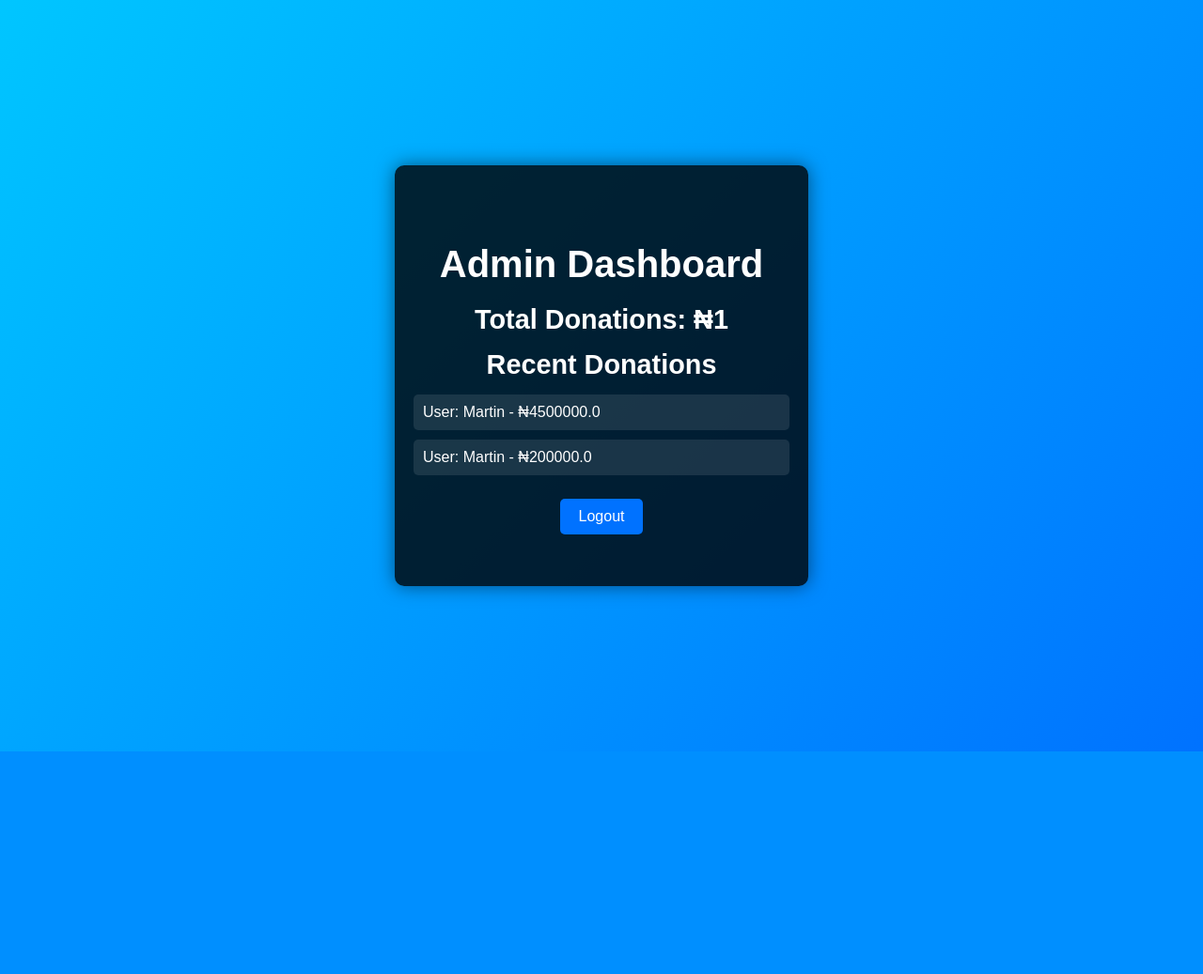
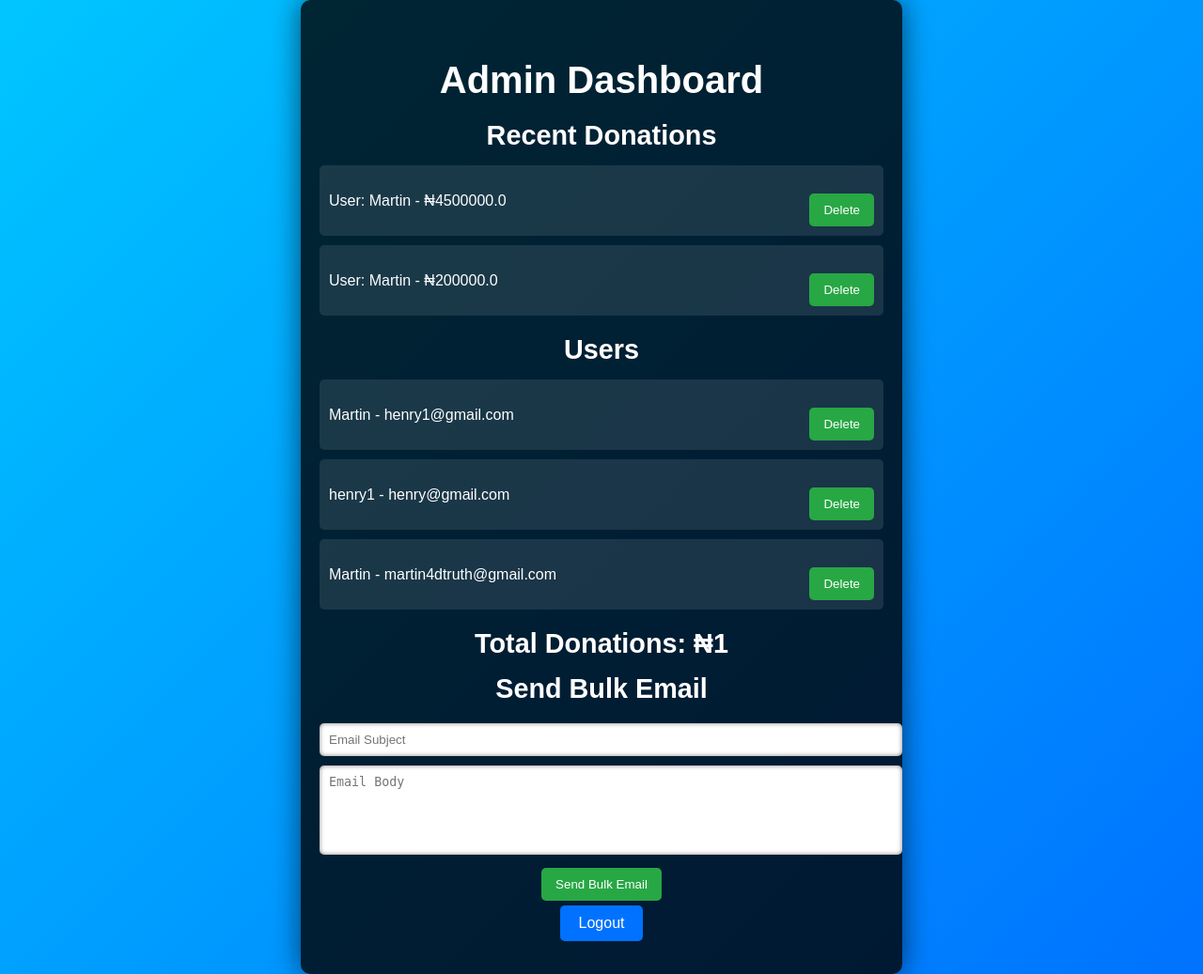
Before and after one commit to Martin4dbest/Donations_Tracker1, a Flask app: template templates/admin_dashboard.html in a window 1280 px wide. Shown: the whole page at 94% size. Before the commit the page ends 800 px from the top, so only its background shows below. Run offline with Flask 3, Linux system fonts and the light colour scheme; the template is opened without the code that fills it: values that come from a table or form of the project are taken from there, most other values are stand-ins (such as "Sample title", 1, 10 or a date in 2020).

Commit message:
updated code

```diff
--- a/app.py
+++ b/app.py
@@ -3,7 +3,11 @@ from flask_sqlalchemy import SQLAlchemy
 from flask_migrate import Migrate
 from werkzeug.security import generate_password_hash, check_password_hash
 from flask_mail import Mail, Message
+from datetime import datetime
+from apscheduler.schedulers.background import BackgroundScheduler
+from twilio.rest import Client
 
+# App and database setup
 app = Flask(__name__)
 app.config["SQLALCHEMY_DATABASE_URI"] = "sqlite:///donations.db"
 app.config["SECRET_KEY"] = "randomsecretkey"
@@ -17,6 +21,13 @@ app.config["MAIL_USE_SSL"] = False
 mail = Mail(app)
 db = SQLAlchemy(app)
 migrate = Migrate(app, db)
+scheduler = BackgroundScheduler()
+
+# Twilio configuration
+TWILIO_ACCOUNT_SID = 'your_account_sid'
+TWILIO_AUTH_TOKEN = 'your_auth_token'
+TWILIO_PHONE_NUMBER = 'your_twilio_phone_number'
+client = Client(TWILIO_ACCOUNT_SID, TWILIO_AUTH_TOKEN)
 
 # User model
 class User(db.Model):
@@ -27,15 +38,62 @@ class User(db.Model):
     location = db.Column(db.String(100), nullable=True)
     address = db.Column(db.String(200), nullable=True)
     password = db.Column(db.String(120), nullable=False)
+    birthday = db.Column(db.Date, nullable=True)  # Add birthday column
     is_admin = db.Column(db.Boolean, default=False)  # Admin flag
+
 
 # Donation model
 class Donation(db.Model):
     id = db.Column(db.Integer, primary_key=True)
     user_id = db.Column(db.Integer, db.ForeignKey("user.id"), nullable=False)
     amount = db.Column(db.Float, nullable=False)
+    currency = db.Column(db.String(3), default='USD')  # Add currency column
     user = db.relationship("User", backref="donations")
 
+# Schedule for sending birthday emails
+def send_birthday_emails():
+    today = datetime.now().date()
+    users_with_birthday = User.query.filter(db.func.strftime('%m-%d', User.birthday) == today.strftime('%m-%d')).all()
+    for user in users_with_birthday:
+        msg = Message("Happy Birthday!", sender="noreply@donationtracker.com", recipients=[user.email])
+        msg.body = f"Dear {user.name},\n\nHappy Birthday! We wish you a wonderful day!\n\nBest regards,\nDonation Tracker Team"
+        mail.send(msg)
+
+scheduler.add_job(send_birthday_emails, 'cron', day='*', hour=0)  # Runs every day at midnight
+scheduler.start()
+
+# Function to send bulk SMS
+def send_bulk_sms(message):
+    users = User.query.all()  # Get all users
+    for user in users:
+        client.messages.create(
+            body=message,
+            from_=TWILIO_PHONE_NUMBER,
+            to=user.phone
+        )
+
+# Function to send bulk emails
+def send_bulk_email(subject, body):
+    users = User.query.all()  # Get all users
+    for user in users:
+        msg = Message(subject, sender="noreply@donationtracker.com", recipients=[user.email])
+        msg.body = body
+        mail.send(msg)
+
+
+# Function to create an admin user
+def create_admin(name, email, phone, password, location=None, address=None, birthday=None):
+    hashed_password = generate_password_hash(password, method="pbkdf2:sha256")
+    admin_user = User(name=name, phone=phone, email=email, location=location, address=address,
+                      password=hashed_password, birthday=birthday, is_admin=True)  # is_admin=True for admin
+    db.session.add(admin_user)
+    db.session.commit()
+    print(f"Admin user {name} created successfully.")
+
+# Call this function manually to create an admin user
+
+
+# Home route
 @app.route("/")
 def index():
     return render_template("index.html")
@@ -50,12 +108,11 @@ def register():
         location = request.form["location"]
         address = request.form["address"]
         password = request.form["password"]
+        birthday = request.form.get("birthday")  # Get birthday input
         hashed_password = generate_password_hash(password, method="pbkdf2:sha256")
-
-        # Check if the user is registering as admin
         is_admin = request.form.get("is_admin") == "on"  # 'on' means checked
 
-        user = User(name=name, phone=phone, email=email, location=location, address=address, password=hashed_password, is_admin=is_admin)
+        user = User(name=name, phone=phone, email=email, location=location, address=address, password=hashed_password, birthday=datetime.strptime(birthday, '%Y-%m-%d') if birthday else None, is_admin=is_admin)
         db.session.add(user)
         db.session.commit()
         flash("Registration successful! Please log in.", "success")
@@ -76,18 +133,13 @@ def login():
             session["is_admin"] = user.is_admin  # Set admin status in session
 
             flash("Login successful!", "success")
-
-            # Redirect based on user role
-            if user.is_admin:  # If the user is an admin
-                return redirect(url_for("admin_dashboard"))
-            else:  # If the user is a regular user
-                return redirect(url_for("donate"))  # Redirect to donate dashboard for users
+            return redirect(url_for("admin_dashboard") if user.is_admin else "donate")
         else:
             flash("Invalid credentials. Please try again.", "danger")
 
     return render_template("login.html")
 
-# Dashboard for donation tracking (user view)
+# User dashboard
 @app.route("/dashboard")
 def dashboard():
     if not session.get("user_id"):
@@ -122,31 +174,80 @@ def donate():
     if request.method == "POST":
         user_id = session.get("user_id")
         if not user_id:
+            flash("You must be logged in to donate.", "danger")
             return redirect(url_for("login"))
 
-        amount = float(request.form["amount"])
-        donation = Donation(user_id=user_id, amount=amount)
-        db.session.add(donation)
-        db.session.commit()
+        try:
+            amount = float(request.form["amount"])
+            currency = request.form.get("currency", "USD")  # Get currency input, default to USD
+            donation = Donation(user_id=user_id, amount=amount, currency=currency)
+            db.session.add(donation)
+            db.session.commit()
 
-        # Send acknowledgment email
-        user = User.query.get(user_id)
-        msg = Message("Donation Acknowledgement", sender="noreply@donationtracker.com", recipients=[user.email])
-        msg.body = f"Dear {user.name},\n\nThank you for your generous donation of ${amount}.\nWe truly appreciate your support.\n\nBest regards,\nDonation Tracker Team"
-        mail.send(msg)
+            # Send acknowledgment email
+            user = User.query.get(user_id)
+            msg = Message("Donation Acknowledgement", sender="noreply@donationtracker.com", recipients=[user.email])
+            msg.body = f"Dear {user.name},\n\nThank you for your generous donation of {currency} {amount}.\nWe truly appreciate your support.\n\nBest regards,\nDonation Tracker Team"
+            mail.send(msg)
 
-        flash("Donation recorded and acknowledgment email sent.", "success")
-        return redirect(url_for("dashboard"))
+            flash("Donation recorded and acknowledgment email sent.", "success")
+            return redirect(url_for("dashboard"))
+        except Exception as e:
+            flash(f"An error occurred: {str(e)}", "danger")
+            return redirect(url_for("donate"))
 
     return render_template("donate.html")
 
-# Logout user
+
+
+# Trigger bulk email sending
+@app.route("/send_bulk_email", methods=["POST"])
+def trigger_bulk_email():
+    subject = request.form.get("subject")
+    body = request.form.get("body")
+    send_bulk_email(subject, body)
+    flash("Bulk email sent!", "success")
+    return redirect(url_for("admin_dashboard"))
+
+# Route to trigger bulk SMS sending
+@app.route("/send_bulk_sms", methods=["POST"])
+def trigger_bulk_sms():
+    sms_body = request.form.get("sms_body")
+    send_bulk_sms(sms_body)
+    flash("Bulk SMS sent!", "success")
+    return redirect(url_for("admin_dashboard"))
+
+# Delete user
+@app.route('/delete_user/<int:user_id>', methods=['POST'])
+def delete_user(user_id):
+    user = User.query.get(user_id)
+    if user:
+        db.session.delete(user)
+        db.session.commit()
+        flash('User deleted successfully!', 'success')
+    else:
+        flash('User not found.', 'error')
+    return redirect(url_for('admin_dashboard'))
+
+# Delete donation
+@app.route('/delete_donation/<int:donation_id>', methods=['POST'])
+def delete_donation(donation_id):
+    donation = Donation.query.get(donation_id)
+    if donation:
+        db.session.delete(donation)
+        db.session.commit()
+        flash('Donation deleted successfully!', 'success')
+    else:
+        flash('Donation not found.', 'error')
+    return redirect(url_for('admin_dashboard'))
+
+# Logout
 @app.route("/logout")
 def logout():
     session.pop("user_id", None)
-    session.pop("is_admin", None)  # Remove admin status from session
+    session.pop("is_admin", None)
     flash("You have been logged out.", "success")
-    return redirect(url_for("login"))
+    return redirect(url_for("index"))
 
 if __name__ == "__main__":
     app.run(debug=True)
--- a/templates/admin_dashboard.html
+++ b/templates/admin_dashboard.html
@@ -19,12 +19,13 @@
         }
 
         .container {
+            background: rgba(0, 0, 0, 0.8); /* Slightly transparent background */
+            padding: 30px 20px;
+            border-radius: 10px;
+            box-shadow: 0 0 30px rgba(0, 0, 0, 0.6);
+            width: 90%;
+            max-width: 600px; /* Responsive fixed width */
             text-align: center;
-            background: rgba(0, 0, 0, 0.8); /* Slightly transparent background */
-            padding: 50px 20px;
-            border-radius: 10px;
-            box-shadow: 0 0 20px rgba(0, 0, 0, 0.5);
-            width: 400px; /* Fixed width for the container */
         }
 
         h2 {
@@ -50,6 +51,15 @@
             padding: 10px;
             background: rgba(255, 255, 255, 0.1); /* Light background for list items */
             border-radius: 5px;
+            transition: background-color 0.3s, transform 0.3s; /* Add transition effects */
+            display: flex;
+            justify-content: space-between; /* Space items apart */
+            align-items: center; /* Center vertically */
+        }
+
+        li:hover {
+            background-color: rgba(255, 255, 255, 0.2); /* Highlight on hover */
+            transform: scale(1.02); /* Slight scale on hover */
         }
 
         a {
@@ -58,13 +68,57 @@
             background-color: #0072ff; /* Button color */
             padding: 10px 20px;
             border-radius: 5px;
-            transition: background-color 0.3s;
+            transition: background-color 0.3s, transform 0.3s; /* Transition for button */
             display: inline-block; /* Make link behave like a button */
             margin: 5px; /* Space around the button */
         }
 
         a:hover {
             background-color: #00c6ff; /* Button hover color */
+            transform: translateY(-2px); /* Slight lift on hover */
+        }
+
+        .delete-button {
+            background-color: #dc3545; /* Red button for delete */
+            padding: 5px 10px;
+            border: none;
+            border-radius: 5px;
+            color: white;
+            cursor: pointer;
+            transition: background-color 0.3s;
+        }
+
+        .delete-button:hover {
+            background-color: #c82333; /* Darker red on hover */
+        }
+
+        form {
+            margin-top: 20px; /* Space above the form */
+        }
+
+        input[type="text"],
+        textarea {
+            width: 100%; /* Full-width inputs */
+            padding: 10px;
+            margin-bottom: 10px; /* Space below inputs */
+            border: none;
+            border-radius: 5px;
+            box-shadow: inset 0 0 5px rgba(0, 0, 0, 0.5);
+            resize: none; /* Prevent resizing for textarea */
+        }
+
+        button[type="submit"] {
+            background-color: #28a745; /* Green button color */
+            border: none;
+            padding: 10px 15px;
+            border-radius: 5px;
+            color: #fff;
+            cursor: pointer;
+            transition: background-color 0.3s;
+        }
+
+        button[type="submit"]:hover {
+            background-color: #218838; /* Darker green on hover */
         }
     </style>
 </head>
@@ -72,14 +126,38 @@
     <div class="container">
         <h2>Admin Dashboard</h2>
 
-        <h3>Total Donations: ₦{{ total_donations }}</h3>
-
         <h3>Recent Donations</h3>
         <ul>
             {% for donation in recent_donations %}
-                <li>User: {{ donation.user.name }} - ₦{{ donation.amount }}</li>
+                <li>
+                    User: {{ donation.user.name }} - ₦{{ donation.amount }}
+                    <form action="{{ url_for('delete_donation', donation_id=donation.id) }}" method="POST" style="display:inline;">
+                        <button type="submit" class="delete-button">Delete</button>
+                    </form>
+                </li>
             {% endfor %}
         </ul>
+
+        <h3>Users</h3>
+        <ul>
+            {% for user in users %}
+                <li>
+                    {{ user.name }} - {{ user.email }}
+                    <form action="{{ url_for('delete_user', user_id=user.id) }}" method="POST" style="display:inline;">
+                        <button type="submit" class="delete-button">Delete</button>
+                    </form>
+                </li>
+            {% endfor %}
+        </ul>
+
+        <h3>Total Donations: ₦{{ total_donations }}</h3>
+
+        <h3>Send Bulk Email</h3>
+        <form action="{{ url_for('trigger_bulk_email') }}" method="POST">
+            <input type="text" name="subject" placeholder="Email Subject" required>
+            <textarea name="body" rows="5" placeholder="Email Body" required></textarea>
+            <button type="submit">Send Bulk Email</button>
+        </form>
 
         <a href="{{ url_for('logout') }}">Logout</a>
     </div>
```
Also changed, not shown: migrations/versions/e7efe22c8655_add_birthday_column_to_user_model.py (added, +38 -0 lines), templates/create_admin.html (added, +44 -0 lines), templates/register.html (+0 -8 lines), donations.db, instance/donations.db.
